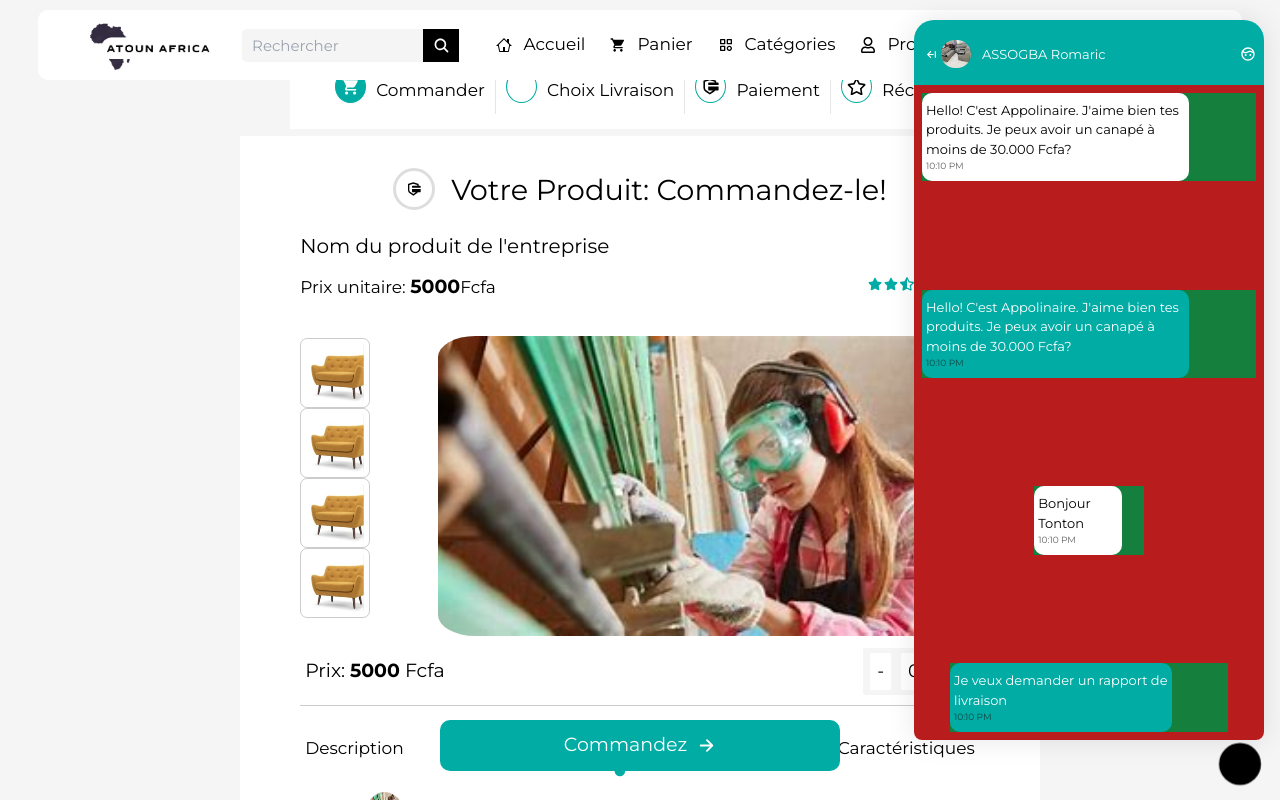
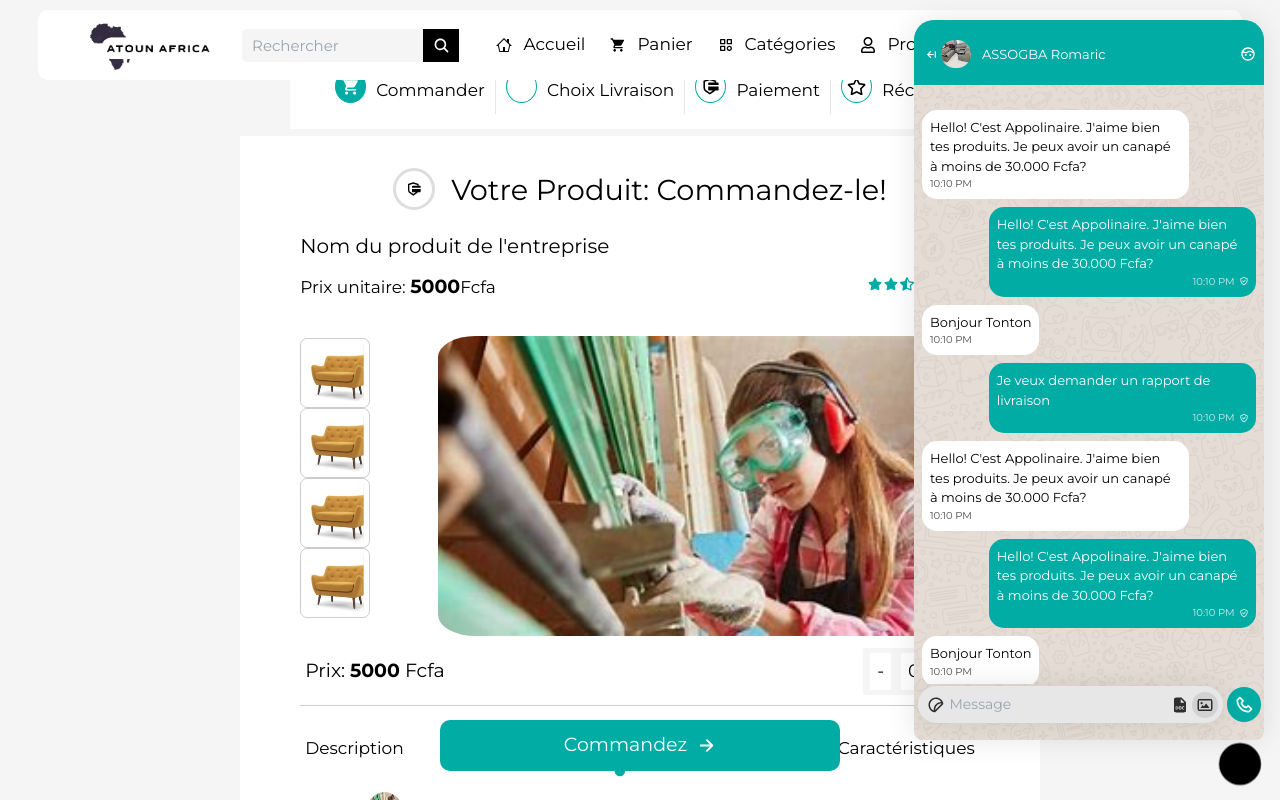
Before and after one commit to Appolinairee/atounafrica--reactApp, a React (Create React App) app: page /order in a window 1280 px wide. Both pictures are taken after a click on the button 1240 px from the left and 764 px from the top of the page. Shown: the top 800 px of the page. Built offline with nearby package versions, Linux system fonts and the light colour scheme; some icons are missing.

Commit message:
feat: chat message form

```diff
--- a/src/BaseComponents/ChatUnit.jsx
+++ b/src/BaseComponents/ChatUnit.jsx
@@ -1,13 +1,28 @@
+import { BiCheck } from "react-icons/bi";
+import { BiCheckShield } from "react-icons/bi";
+
 const ChatUnit = ({message}) => {
   return (
-    <div className="bg-green-700 flex items-end justify-end w-full">
-        <div className={`py-2 max-w-[80%] px-1 rounded-[10px] ${message.type == 1 ? 'bg-primary text-light' : 'bg-light'}`}>
+    <div className="">
+        <div className={`p-2 relative w-fit max-w-[80%] mt-2 rounded-[15px] ${message.type == 1 ? 'bg-primary !text-light left-[20%]' : 'bg-light'}`}>
             <p className="text-[13px]">{message.message}</p>
 
-            <p className="text-[9px] text-dark/70 ">{message.time}</p>
+            <p className={`text-[10px] flex items-center justify-end gap-1 w-[18%] flex-nowrap text-dark/80 ${message.type == 1 ? 'text-light/80 relative left-[78%]' : ''}`}>
+
+              <span className="whitespace-nowrap">{message.time}</span>
+
+              {
+                message.state && <span>
+                { (message.state == 0) && <BiCheck /> }
+                { (message.state == 1) && <BiCheckShield /> }
+                { (message.state == 2) && <BiCheckShield className="text-blue-700" /> }
+              </span>
+              }
+
+            </p>
         </div>
     </div>
   )
 }
 
-export default ChatUnit
+export default ChatUnit;
--- a/src/components/Chat.jsx
+++ b/src/components/Chat.jsx
@@ -2,6 +2,11 @@ import { BiArrowFromRight } from "react-icons/bi";
 import Profil from "../assets/photos(exemples)/OIP (3).jpg";
 import { BiFace } from "react-icons/bi";
 import ChatUnit from "../BaseComponents/ChatUnit";
+import { BiPhone } from "react-icons/bi";
+import { BiSticker } from "react-icons/bi";
+import { BiImage } from "react-icons/bi";
+import { BiSolidFileDoc } from "react-icons/bi";
+import { BiFileFind } from "react-icons/bi";
 
 const Chat = () => {
 
@@ -14,7 +19,8 @@ const Chat = () => {
     {
       "message": "Hello! C'est Appolinaire. J'aime bien tes produits. Je peux avoir un canapé à moins de 30.000 Fcfa?",
       "type": 1,
-      "time": "10:10 PM"
+      "time": "10:10 PM",
+      "state": 1
     },
 
     {
@@ -25,14 +31,38 @@ const Chat = () => {
     {
       "message": "Je veux demander un rapport de livraison",
       "type": 1,
+      "time": "10:10 PM",
+      "state": 1
+    },
+    {
+      "message": "Hello! C'est Appolinaire. J'aime bien tes produits. Je peux avoir un canapé à moins de 30.000 Fcfa?",
+      "type": 0,
       "time": "10:10 PM"
-    }
+    },
+    {
+      "message": "Hello! C'est Appolinaire. J'aime bien tes produits. Je peux avoir un canapé à moins de 30.000 Fcfa?",
+      "type": 1,
+      "time": "10:10 PM",
+      "state": 1
+    },
+
+    {
+      "message": "Bonjour Tonton",
+      "type": 0,
+      "time": "10:10 PM"
+    },
+    {
+      "message": "Je veux demander un rapport de livraison",
+      "type": 1,
+      "time": "10:10 PM",
+      "state": 1
+    },
   ]
 
   return (
-    <div className="absolute bg-light top-0 left-0 w-full h-full">
+    <div className="absolute bg-light top-0 left-0 w-full h-full custom-background">
 
-       <div className="absolute pt-2 pb-1 px-2 text-light w-full top-0 left-0 bg-primary  flex items-center h-[9%]">
+       <div className="absolute z-10 pt-2 pb-1 px-2 text-light w-full top-0 left-0 bg-primary flex items-center h-[9%]">
 
           <div className="flex items-center gap-2 text-[13px] ">
             <div className="flex items-center rounded-2xl hover:bg-light/15 gap-[3px] text-[13px] cursor-pointer p-[3px]">
@@ -46,7 +76,7 @@ const Chat = () => {
           <BiFace />
        </div>
 
-       <div className="absolute p-2 flex flex-col gap-1 bottom-0 w-full h-[91%] left-0 bg-red-700 mt-8">
+       <div className="absolute p-2 bottom-0 w-full h-[82%] mb-14 mt-18 left-0 overflow-auto scrollbar-thin bg-transparent">
           {
             Messages.map((message, index ) => (
               <div key={index+message.message}>
@@ -57,6 +87,25 @@ const Chat = () => {
           }
         </div>
 
+        <div className="absolute w-[98%] left-[1%] h-[50px] bg-transparent bottom-1 z-10">
+          <form action="" method="post" className="flex flex-nowrap relative gap-1">
+
+            <div className="shadow-boxShadow1 w-[90%] flex relative items-center rounded-[20px] bg-light">
+               <BiSticker className="absolute  left-[5px] text-dark/90 p-1 hover:bg-dark/20 text-[26px] cursor-pointer rounded-full" />
+
+               <BiImage className="absolute right-[5px] text-dark/90 p-1 bg-dark/10 text-[26px] cursor-pointer rounded-full" />
+
+               <BiSolidFileDoc className="absolute right-[30px] text-dark/90 p-1 hover:bg-dark/10 text-[26px] cursor-pointer rounded-full" />
+
+               <input type="text" name="message" placeholder="Message" className="rounded-[20px] w-full bg-dark/10 pl-8 py-2 text-dark text-[14px]" autoFocus/>
+            </div>
+
+            <div className="rounded-full w-[10%] bg-primary flex items-center h-[35px] text-light ">
+              <BiPhone className="m-auto text-xl" />
+            </div>
+          </form>
+        </div>
+
     </div>
   )
 }
--- a/src/index.css
+++ b/src/index.css
@@ -1,6 +1,11 @@
 @tailwind base;
 @tailwind components;
 @tailwind utilities;
+
+.custom-background {
+    background-size: cover;
+    background-image: url('./assets/28719144-86dc0f70-73b1-11e7-911d-60d70fcded21.png');
+}
 
 *, ::after, ::before{
     padding: 0;
```
Also changed, not shown: src/assets/28719144-86dc0f70-73b1-11e7-911d-60d70fcded21.png (added), 1 other file (tests, documents, lock files or other folders).
